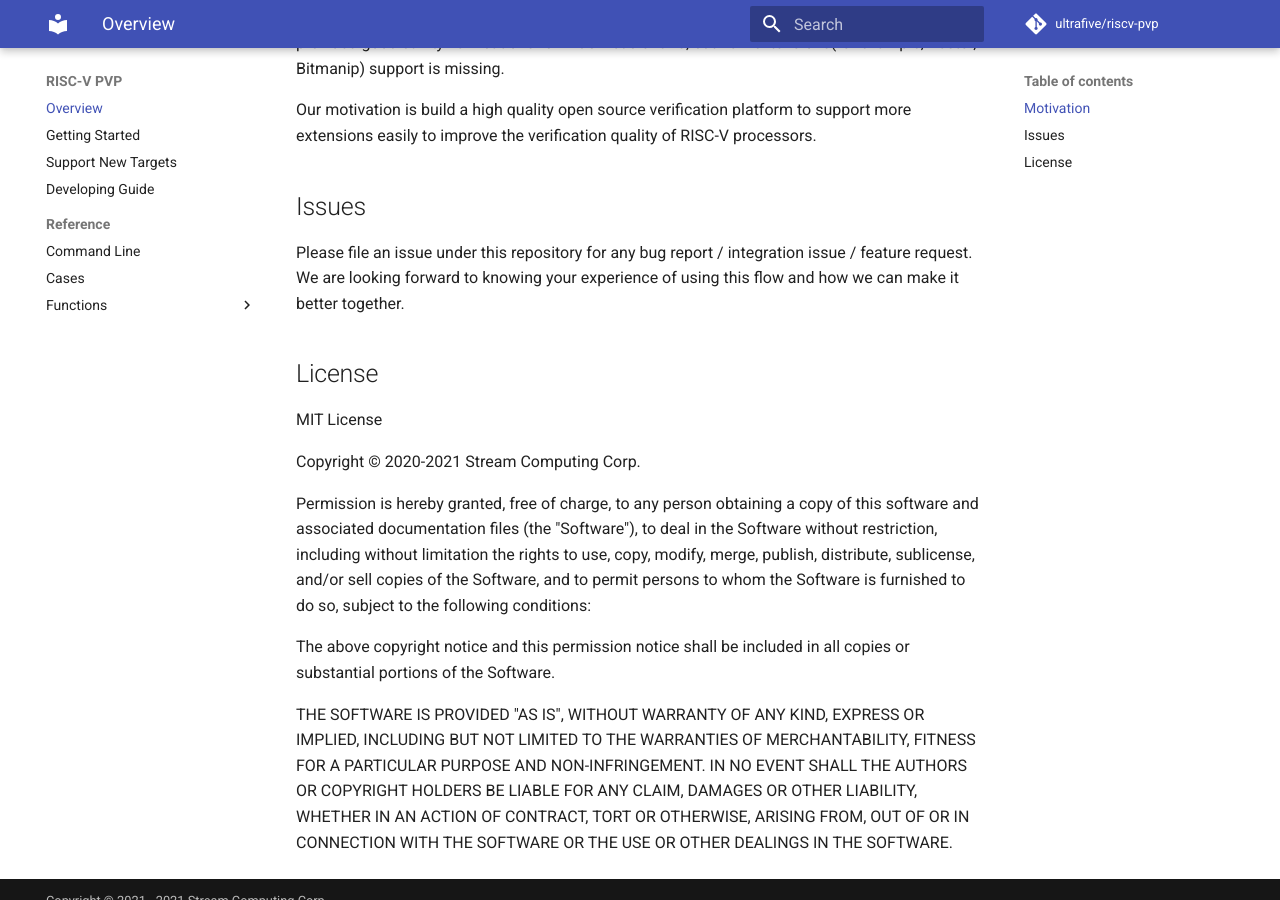
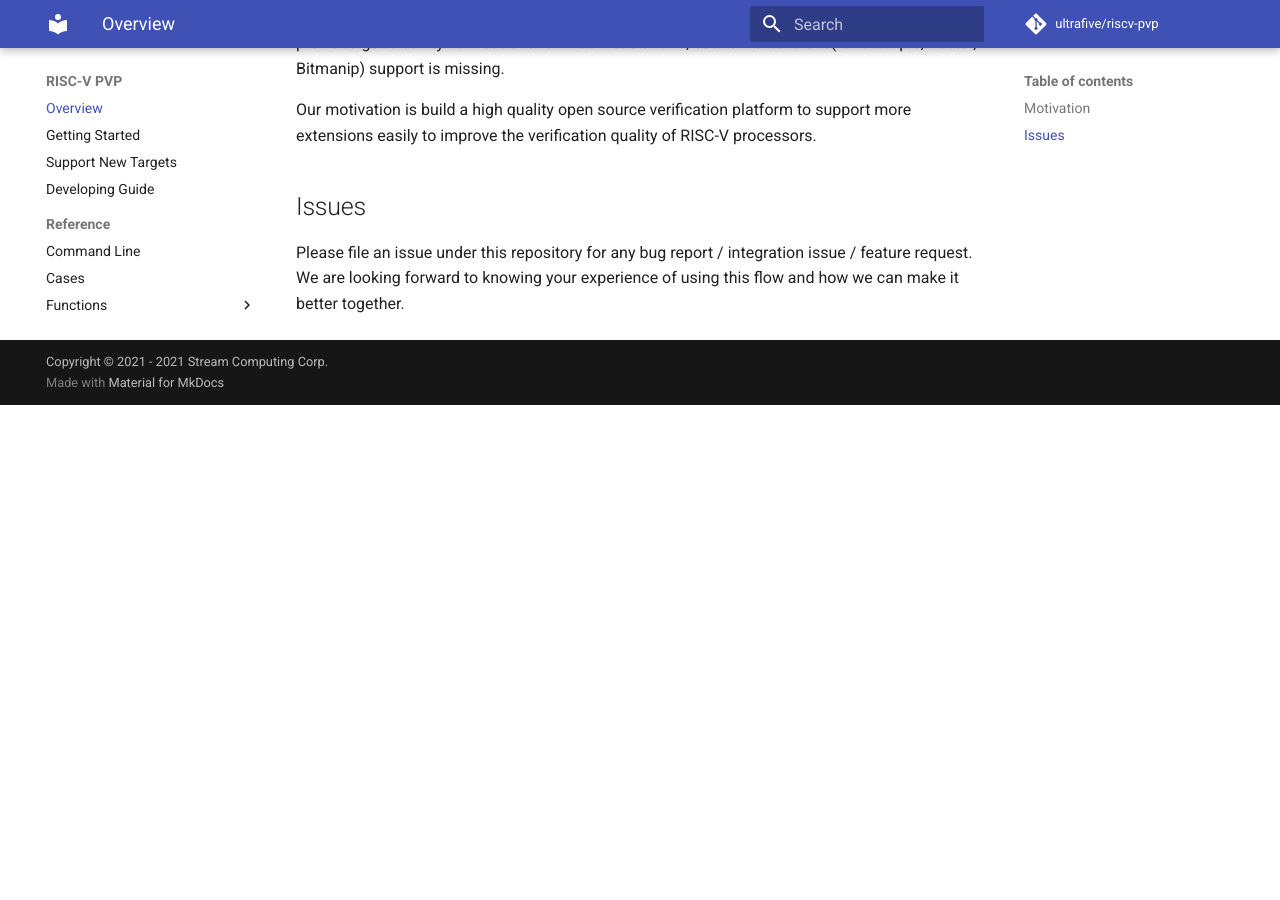
Before and after one commit to riscv-stc/riscv-pvp, an MkDocs documentation site: the page built from docs/index.md, in a window 1280 px wide and 900 px high, scrolled down 514 px. Built offline with MkDocs 1.6.1 and Material for MkDocs 9.7.7, drawn with Linux system fonts in a browser that asks for light colours; comment, search, counter and statistics services are not loaded; after the commit the page ends 919 px from its top, so only the background shows below that.

```diff
--- a/docs/index.md
+++ b/docs/index.md
@@ -26,15 +26,3 @@
 Please file an issue under this repository for any bug report / integration
 issue / feature request. We are looking forward to knowing your experience of
 using this flow and how we can make it better together.
-
-## License
-
-MIT License
-
-Copyright © 2020-2021 Stream Computing Corp.
-
-Permission is hereby granted, free of charge, to any person obtaining a copy of this software and associated documentation files (the "Software"), to deal in the Software without restriction, including without limitation the rights to use, copy, modify, merge, publish, distribute, sublicense, and/or sell copies of the Software, and to permit persons to whom the Software is furnished to do so, subject to the following conditions:
-
-The above copyright notice and this permission notice shall be included in all copies or substantial portions of the Software.
-
-THE SOFTWARE IS PROVIDED "AS IS", WITHOUT WARRANTY OF ANY KIND, EXPRESS OR IMPLIED, INCLUDING BUT NOT LIMITED TO THE WARRANTIES OF MERCHANTABILITY, FITNESS FOR A PARTICULAR PURPOSE AND NON-INFRINGEMENT. IN NO EVENT SHALL THE AUTHORS OR COPYRIGHT HOLDERS BE LIABLE FOR ANY CLAIM, DAMAGES OR OTHER LIABILITY, WHETHER IN AN ACTION OF CONTRACT, TORT OR OTHERWISE, ARISING FROM, OUT OF OR IN CONNECTION WITH THE SOFTWARE OR THE USE OR OTHER DEALINGS IN THE SOFTWARE.
```
Also changed, not shown: README.md (+0 -12 lines), 1 other file.
